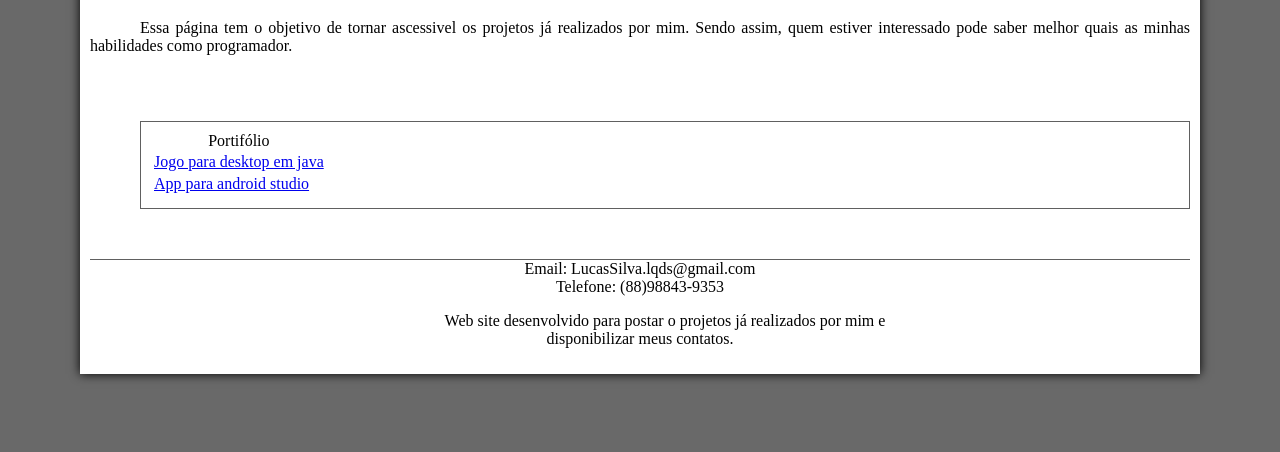
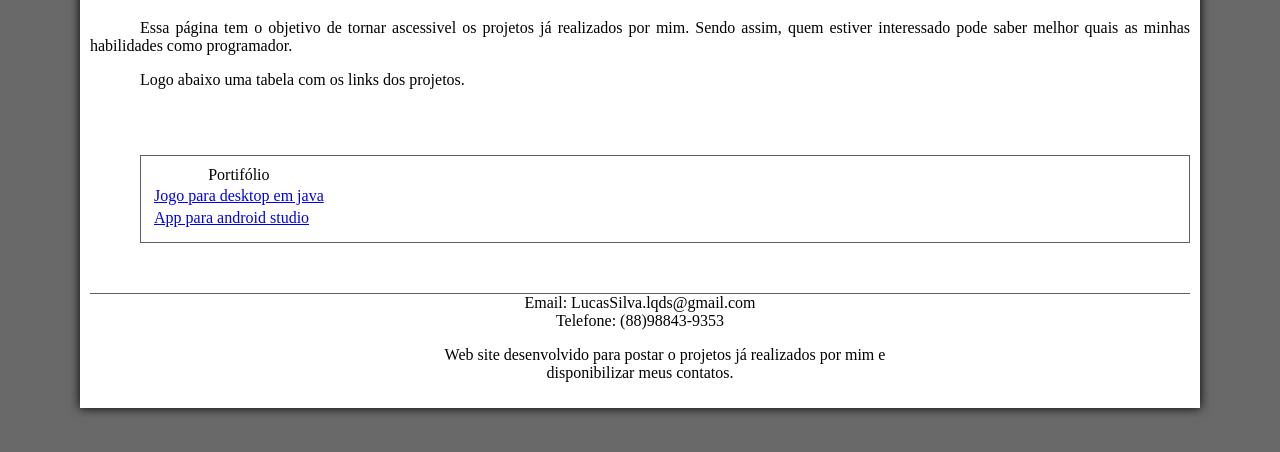
Before and after one commit to LucasQueroz/LucasQueroz.github.io, a plain HTML site: page index.html in a window 1280 px wide. Shown: the part 296-748 px from the top of the page. Drawn offline with Linux system fonts and the light colour scheme.

Commit message:
Update index.html

```diff
--- a/index.html
+++ b/index.html
@@ -35,6 +35,7 @@
 		<h1>Intuito da página</h1>
 		<p>Essa página tem o objetivo de tornar ascessivel os projetos já realizados por mim. Sendo assim,
 			quem estiver interessado pode saber melhor quais as minhas habilidades como programador.</p>
+		<p>Logo abaixo uma tabela com os links dos projetos.</p>
 
 		<table id="tabelaportifolio">
 			<caption>Portifólio</caption>
```
